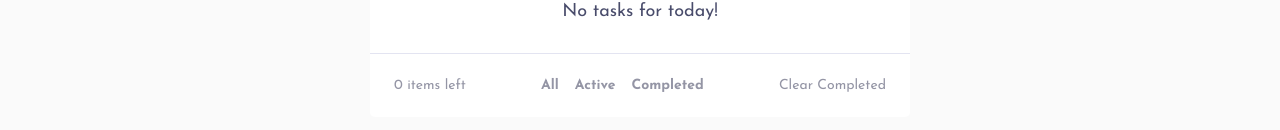
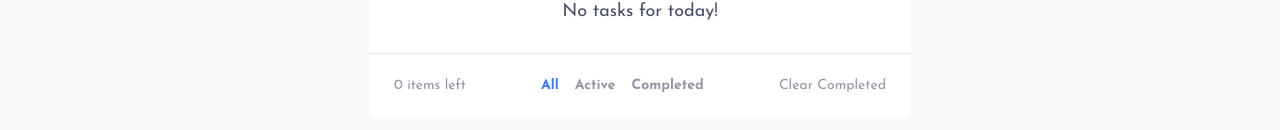
Before and after one commit to TheOnly1TY/todo-list, a React (Create React App) app: page / in a window 1280 px wide. Shown: the part 370-500 px from the top of the page. Built offline with nearby package versions, Linux system fonts and the light colour scheme.

Commit message:
Implemented the filter buttons where user can filter between all, active and completed in the UI

```diff
--- a/src/components/App.js
+++ b/src/components/App.js
@@ -1,24 +1,38 @@
 import { useState } from "react";
 
-import { EmptyTodoList } from "./EmptyTodoList";
 import { Header } from "./Header";
 import { Title } from "./Title";
 import { ThemeIcon } from "./ThemeIcon";
 import { TodoForm } from "./TodoForm";
+import { EmptyTodoList } from "./EmptyTodoList";
 import { TodoList } from "./TodoList";
 import { NoOfItemsLeft } from "./NoOfItemsLeft";
+import { FilterButtons } from "./FilterButtons";
 import { ClearCompleted } from "./ClearCompleted";
 
 export default function App() {
   const [todoText, setTodoText] = useState("");
   const [todoList, setTodoList] = useState([]);
+  const [filter, setFilter] = useState("All");
+
   const handleAddTodo = (e) => {
     e.preventDefault();
     if (!todoText) return;
-    const addTodo = { text: todoText, checked: false };
+
+    const addTodo = {
+      id: new Date().getTime(),
+      text: todoText,
+      checked: false,
+    };
     setTodoList((todo) => [...todo, addTodo]);
     setTodoText("");
   };
+
+  const filteredTodoList = todoList.filter((todo) => {
+    if (filter === "Active") return !todo.checked;
+    if (filter === "Completed") return todo.checked;
+    return true;
+  });
 
   return (
     <div className="App">
@@ -32,13 +46,13 @@ export default function App() {
         setTodoText={setTodoText}
       />
       <TodoList>
-        {todoList.length === 0 ? (
+        {filteredTodoList.length === 0 ? (
           <EmptyTodoList />
         ) : (
-          todoList.map((todoItem, id) => (
+          filteredTodoList.map((todoItem, id) => (
             <TodoItem
               todoItem={todoItem}
-              key={id}
+              key={todoItem.id}
               todoList={todoList}
               onTodoList={setTodoList}
             />
@@ -47,18 +61,26 @@ export default function App() {
 
         <div className="todo-control">
           <NoOfItemsLeft todoList={todoList} />
-          <FilterButtons className="desktop" />
+          <FilterButtons
+            screenSize="desktop"
+            filter={filter}
+            setFilter={setFilter}
+          />
           <ClearCompleted onTodoList={setTodoList} />
         </div>
       </TodoList>
-      <FilterButtons todoList={todoList} className="mobile" />
+      <FilterButtons
+        screenSize="mobile"
+        filter={filter}
+        setFilter={setFilter}
+      />
     </div>
   );
 }
 
 function TodoItem({ todoItem, todoList, onTodoList }) {
-  const [showIcon, setShowIcon] = useState(false);
-  const handleChecked = (todoItem) => {
+  const [showCancelIcon, setShowCancelIcon] = useState(false);
+  const handleToggleTodo = (todoItem) => {
     onTodoList(
       todoList.map((todo) =>
         todo === todoItem ? { ...todo, checked: !todo.checked } : todo
@@ -74,14 +96,13 @@ function TodoItem({ todoItem, todoList, onTodoList }) {
     <>
       <div
         className="todos"
-        onMouseEnter={() => setShowIcon(true)}
-        onMouseLeave={() => setShowIcon(false)}
-        draggable="true"
+        onMouseEnter={() => setShowCancelIcon(true)}
+        onMouseLeave={() => setShowCancelIcon(false)}
       >
         <div className="todo-item">
           <figure
             className={`check-icon ${todoItem.checked && "checked-background"}`}
-            onClick={() => handleChecked(todoItem)}
+            onClick={() => handleToggleTodo(todoItem)}
           >
             {todoItem.checked && (
               <img src="images/icon-check.svg" alt="check icon" />
@@ -91,7 +112,8 @@ function TodoItem({ todoItem, todoList, onTodoList }) {
             {todoItem.text}
           </p>
         </div>
-        {showIcon && (
+
+        {showCancelIcon && (
           <figure
             className="cancel-icon"
             onClick={() => handleRemoveTodo(todoItem)}
@@ -104,13 +126,3 @@ function TodoItem({ todoItem, todoList, onTodoList }) {
     </>
   );
 }
-
-function FilterButtons({ className, todoList }) {
-  return (
-    <div className={`filter-buttons ${className}`}>
-      <button>All</button>
-      <button>Active</button>
-      <button>Completed</button>
-    </div>
-  );
-}
--- /dev/null
+++ b/src/components/FilterButtons.js
@@ -0,0 +1,24 @@
+export function FilterButtons({ screenSize, filter, setFilter }) {
+  return (
+    <div className={`filter-buttons ${screenSize}`}>
+      <button
+        className={filter === "All" && "active"}
+        onClick={() => setFilter("All")}
+      >
+        All
+      </button>
+      <button
+        className={filter === "Active" && "active"}
+        onClick={() => setFilter("Active")}
+      >
+        Active
+      </button>
+      <button
+        className={filter === "Completed" && "active"}
+        onClick={() => setFilter("Completed")}
+      >
+        Completed
+      </button>
+    </div>
+  );
+}
--- a/src/index.css
+++ b/src/index.css
@@ -207,12 +207,12 @@ input[type="text"]::placeholder {
   cursor: pointer;
 }
 
+.filter-buttons button:hover {
+  color: var(--TodoText-color);
+}
+
 .filter-buttons button.active {
   color: var(--bright-blue);
-}
-
-.filter-buttons button:hover {
-  color: var(--TodoText-color);
 }
 
 .clear-list {
```
